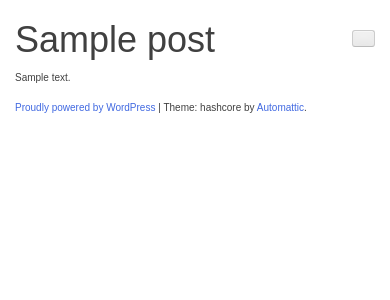
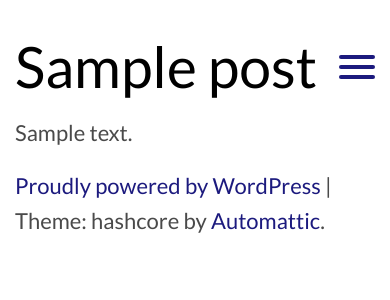
Before and after one commit to orlando/alfacent, a WordPress theme: template content/themes/hashcore/page.php in a window 390 px wide. Shown: the top 300 px of the page. Run offline with PHP 8.4 and a stand-in for WordPress, Linux system fonts and the light colour scheme; the site name, menu and one post (Sample post) are stand-ins, and other content is empty; style sheets or scripts are compiled from the project's sources; some libraries are stand-ins or nearby versions; some web fonts are replaced.

Commit message:
Update mobile-menu, add need file to do
Add objects--button-menu.scss to do a animation of menu icon,
change some style in header and mobile menu, pdate and remove
no need sass file clean header.php and header-nav.

```diff
--- a/content/themes/hashcore/header.php
+++ b/content/themes/hashcore/header.php
@@ -25,11 +25,4 @@
 	<div id="page" class="site">
 		<?php get_template_part( 'template-parts/header', 'nav' ); ?>
 
-
-		<!--nav id="site-navigation" class="main-navigation" role="navigation">
-			<button class="menu-toggle" aria-controls="primary-menu" aria-expanded="false"><?php esc_html_e( 'Primary Menu', 'hashcore' ); ?></button>
-			<?php wp_nav_menu( array( 'theme_location' => 'primary', 'menu_id' => 'primary-menu' ) ); ?>
-		</nav><!-- #site-navigation -->
-	</header><!-- #masthead -->
-
 	<div id="content" class="site-content">
--- a/content/themes/hashcore/sass/_components--header.scss
+++ b/content/themes/hashcore/sass/_components--header.scss
@@ -10,36 +10,23 @@
 .site-header {
   font-size: $size--header-font;
   left: 0;
+  top: 0;
   padding-bottom: $grid-gutter-width;
   padding-top: $grid-gutter-width;
   position: absolute;
-  top: 0;
   width: 100%;
   z-index: 1;
-
-  body.alternative & {
-    background-color: $color--tertiary;
-  }
 }
 
 .header-branding {
   display: inline-block;
   position: relative;
   white-space: nowrap;
+  transition: all ease-out .216s;
 
   img {
     height: $size--header-height;
     width: auto;
-  }
-
-  .branding-text {
-    font-size: 120%;
-    bottom: 0;
-    color: $color--branding-text;
-    margin: 0;
-    line-height: 1;
-    left: $size--header-height + 2rem;
-    position: absolute;
   }
 }
 
--- a/content/themes/hashcore/sass/_components--mobile-menu.scss
+++ b/content/themes/hashcore/sass/_components--mobile-menu.scss
@@ -1,7 +1,9 @@
-$size--site-nav-height:                                12rem;
-$color--branding-text:                                 white;
-$color--branding-text-hover:                           #d9d9d9;
+$size--site-nav-height:                                10rem;
+$deep-koamaru:                                         #1C1A7E;
+$white:                                                #FFF;
 
+$color--branding-text:                                 $white;
+$color--site-nav-background:                           $deep-koamaru;
 // when navigation is shown, don’t allow scrolling of content
 body.no_scroll {
   overflow: hidden;
--- /dev/null
+++ b/content/themes/hashcore/sass/_objects--button-menu.scss
@@ -0,0 +1,118 @@
+$size--mobile-toggle-height:                    7.5rem;
+$color--branding-text:                          $white;
+$deep-koamaru:                                  #1C1A7E;
+$size--mobile-toggle-strip-height:              4px;
+$size--mobile-toggle-strip-margin-top:          6px + $size--mobile-toggle-strip-height;
+$size--mobile-toggle-strip-width-base:          36px;
+$size--mobile-toggle-strip-width-step:          6px;
+$color--mobile-toggle-strip-background:         $deep-koamaru;
+
+.mobile-toggle {
+  display: block;
+  position: relative;
+  overflow: hidden;
+  margin: 0;
+  padding: 0;
+  width: $size--mobile-toggle-strip-width-base;
+  height: $size--mobile-toggle-height;
+  font-size: 0;
+  text-indent: -9999px;
+  appearance: none;
+  box-shadow: none;
+  border-radius: none;
+  border: none;
+  cursor: pointer;
+  background-color: transparent;
+  transition: background 0.3s;
+
+  &:focus {
+    outline: none;
+  }
+}
+
+.mobile-toggle-strip,
+.mobile-toggle-strip::before,
+.mobile-toggle-strip::after {
+  display: block;
+  position: absolute;
+  right: 0;
+  height: $size--mobile-toggle-strip-height;
+  background: $color--mobile-toggle-strip-background;
+  transition: background 0.3s;
+  width: $size--mobile-toggle-strip-width-base;
+  border-radius: 10px;
+}
+
+.mobile-toggle-strip {
+  top: 3.5rem;
+
+  &::before,
+  &::after {
+    content: "";
+  }
+
+  // Top
+  &::before {
+    top: -$size--mobile-toggle-strip-margin-top;
+  }
+
+  // Bottom
+  &::after {
+    bottom: -$size--mobile-toggle-strip-margin-top;
+  }
+}
+
+/**
+ *
+ * Hamburger to "x".Takes on a hamburger shape, bars slide
+ * down to center and transform into an "x".
+ */
+
+.mobile-toggle-strip {
+  -webkit-transition: background 0s 0.3s;
+          transition: background 0s 0.3s;
+
+  &::before {
+    -webkit-transition-property: top, -webkit-transform;
+            transition-property: top, transform;
+  }
+
+  &::after {
+    -webkit-transition-property: bottom, -webkit-transform;
+            transition-property: bottom, transform;
+  }
+
+  &::before,
+  &::after {
+    -webkit-transition-duration: 0.3s, 0.3s;
+            transition-duration: 0.3s, 0.3s;
+    -webkit-transition-delay: 0.3s, 0s;
+            transition-delay: 0.3s, 0s;
+  }
+}
+
+.mobile-toggle.is-active .mobile-toggle-strip {
+  background: none;
+
+  &::before,
+  &::after {
+    background: $white;
+    -webkit-transition-delay: 0s, 0.3s;
+            transition-delay: 0s, 0.3s;
+  }
+
+  &::before {
+    top: 0;
+    -webkit-transform: rotate(45deg);
+        -ms-transform: rotate(45deg);
+            transform: rotate(45deg);
+  }
+
+  &::after {
+    bottom: 0;
+    width: $size--mobile-toggle-strip-width-base;
+    -webkit-transform: rotate(-45deg);
+        -ms-transform: rotate(-45deg);
+            transform: rotate(-45deg);
+  }
+}
--- a/content/themes/hashcore/sass/main.scss
+++ b/content/themes/hashcore/sass/main.scss
@@ -30,47 +30,55 @@
 @import "normalize";
 
 /*--------------------------------------------------------------
-# Bootstrap
+# Bootstrap and setting
 --------------------------------------------------------------*/
 @import "settings--palette";
+@import 'settings--fonts';
+@import 'settings--bootstrap';
 @import "bootstrap/stylesheets/bootstrap";
+@import 'settings--defaults';
 
 /*--------------------------------------------------------------
 # Typography
 --------------------------------------------------------------*/
-@import "typography/typography";
+//@import "typography/typography";
 
 /*--------------------------------------------------------------
-# Elements
+# Elements & objects
 --------------------------------------------------------------*/
-@import "elements/elements";
+//@import "elements/elements";
+@import "objects--button-menu";
+
+/*--------------------------------------------------------------
+# Components
+--------------------------------------------------------------*/
 @import "components--header";
 @import "components--mobile-menu";
 
 /*--------------------------------------------------------------
 # Forms
 --------------------------------------------------------------*/
-@import "forms/forms";
+//@import "forms/forms";
 
 /*--------------------------------------------------------------
 # Navigation
 --------------------------------------------------------------*/
-@import "navigation/navigation";
+//@import "navigation/navigation";
 
 /*--------------------------------------------------------------
 # Accessibility
 --------------------------------------------------------------*/
-@import "modules/accessibility";
+//@import "modules/accessibility";
 
 /*--------------------------------------------------------------
 # Alignments
 --------------------------------------------------------------*/
-@import "modules/alignments";
+//@import "modules/alignments";
 
 /*--------------------------------------------------------------
 # Clearings
 --------------------------------------------------------------*/
-@import "modules/clearings";
+//@import "modules/clearings";
 
 /*--------------------------------------------------------------
 # Widgets
--- a/content/themes/hashcore/template-parts/header-nav.php
+++ b/content/themes/hashcore/template-parts/header-nav.php
@@ -1,32 +1,26 @@
 <nav id="site-nav">
   <header class="site-header">
-  	<div class="container-fluid">
+  	<div class="container">
   		<div class="row">
   			<div class="col-xs-12 col-sm-4">
+
   				<div class="header-branding">
-
             <?php if ( hashcore_the_custom_logo() ) : ?>
           	<a href="<?php echo esc_url( home_url( '/' ) ); ?>" rel="home">
               <?php hashcore_the_custom_logo(); ?>
           	</a>
             <?php endif; // End logo image check. ?>
+  				</div>
 
-  				</div>
-          <div class="header-branding pull-right">
-            <button class="mobile-toggle visible-xs-inline-block">
-    	        <i class="fa fa-bars" aria-hidden="true"></i>
+          <div class="header-mobile-toggle pull-right visible-xs-inline-block">
+            <button class="mobile-toggle">
+    	        <span class="mobile-toggle-strip">Mobile Toggle</span>
     	      </button>
           </div>
 
   			</div>
   			<div class="col-sm-8 hidden-xs">
-          <?php wp_nav_menu( array( 'theme_location' => 'primary', 'menu_id' => 'primary-menu' ) ); ?>
-  				<!--ul class="header-links">
-  					<li class="header-link"><a href="/about">Who we are</a></li>
-  					<li class="header-link"><a href="/team">Team</a></li>
-  					<li class="header-link"><a href="/projects">Work</a></li>
-  					<li class="header-link"><a href="/hire-us">Hire us</a></li>
-  				</ul-->
+          <?php wp_nav_menu( array( 'theme_location' => 'primary', 'menu_id' => 'menu-desktop' ) ); ?>
   			</div>
 
   		</div>
@@ -34,38 +28,6 @@
   </header>
 
   <div id="site-nav-mobile">
-    <?php wp_nav_menu( array( 'theme_location' => 'primary', 'menu_id' => 'primary-menu' ) ); ?>
-    <!--div class="site-nav-mobile">
-      <ul class="site-nav-mobile-links">
-        <li class="site-nav-mobile-link">
-          <a href="/about">
-            <h3 class="site-nav-mobile-link__text">Who we are</h3>
-            <p class="site-nav-mobile-link__info">Who we are?</p>
-          </a>
-        </li>
-
-        <li class="site-nav-mobile-link">
-          <a href="/team">
-            <h3 class="site-nav-mobile-link__text">Team</h3>
-            <p class="site-nav-mobile-link__info">We're Hash Labs</p>
-          </a>
-        </li>
-
-        <li class="site-nav-mobile-link">
-          <a href="/projects">
-            <h3 class="site-nav-mobile-link__text">Our Work</h3>
-            <p class="site-nav-mobile-link__info">This is what we do best!</p>
-          </a>
-        </li>
-
-        <li class="site-nav-mobile-link">
-          <a href="/hire-us">
-            <h3 class="site-nav-mobile-link__text">Hire us</h3>
-            <p class="site-nav-mobile-link__info">Ready to create something awesome?</p>
-          </a>
-        </li>
-
-      </ul>
-    </div-->
+    <?php wp_nav_menu( array( 'theme_location' => 'primary', 'menu_id' => 'menu-mobile' ) ); ?>
   </div>
 </nav>
```
Also changed, not shown: other parts of content/themes/hashcore/sass/_components--mobile-menu.scss (+19 -26 lines).
